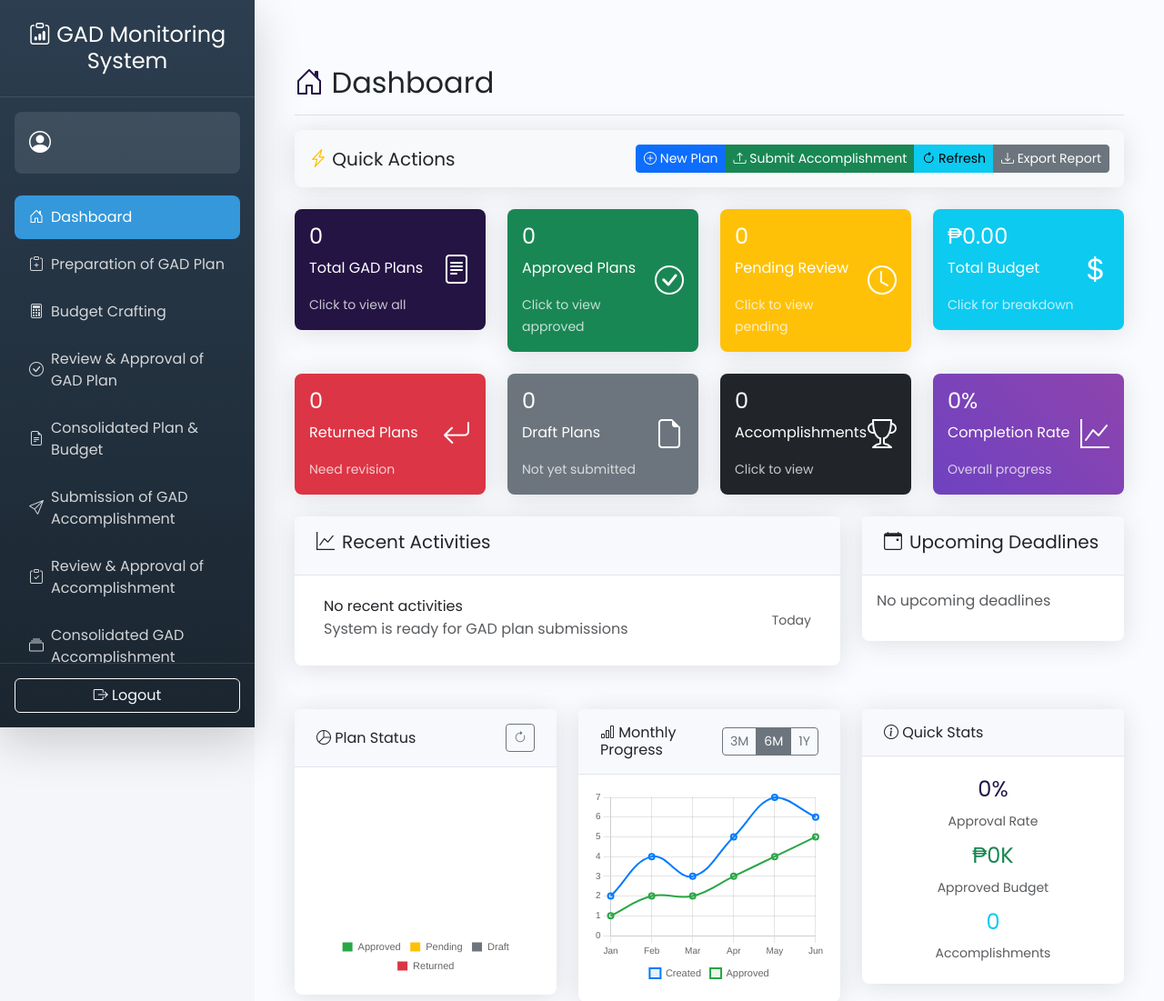
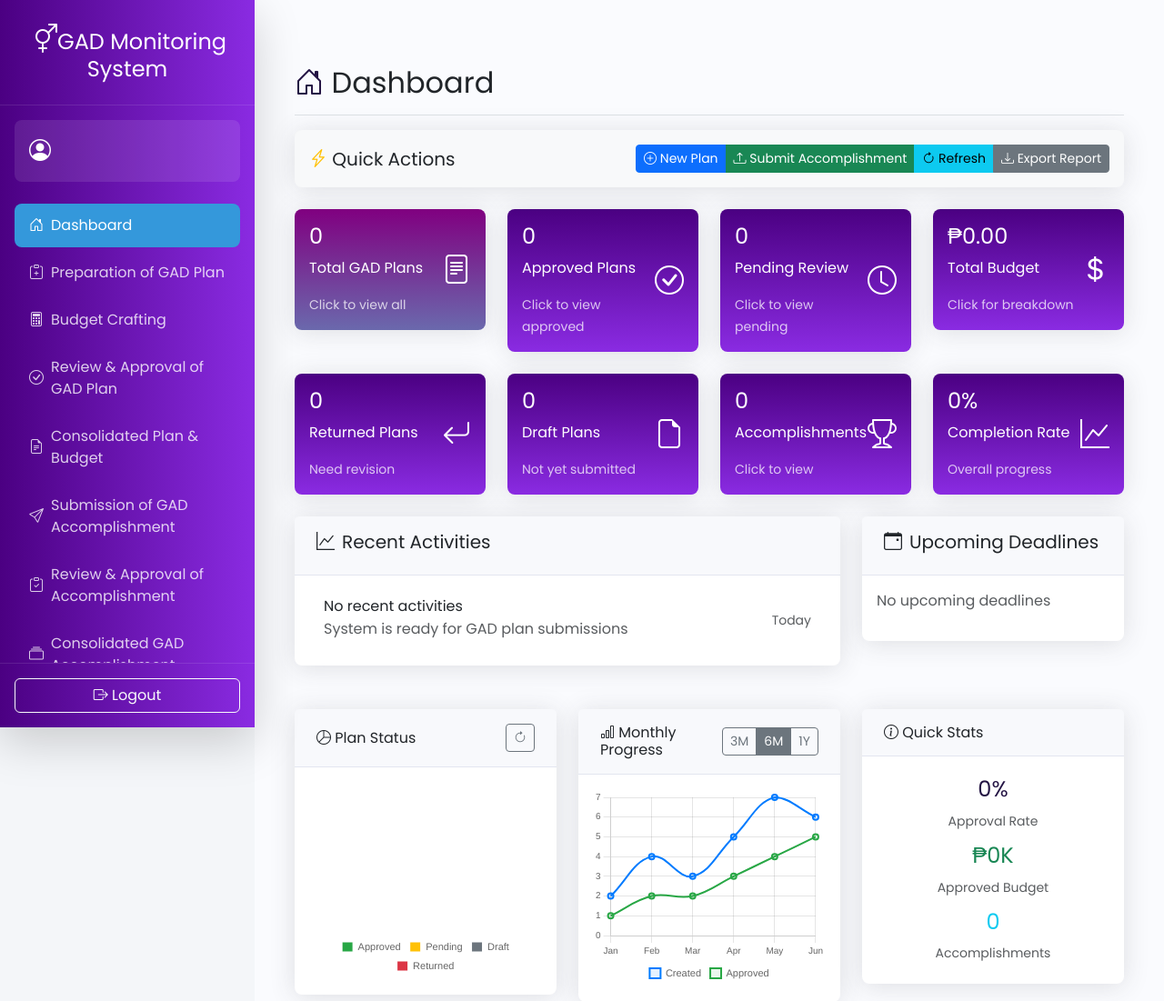
Before and after one commit to Jmcinco/gadmonitoringnew, a CodeIgniter 4 app: the page made by app/Views/FocalDashboard.php in a window 1280 px wide. Shown: the top 1101 px of the page at 91% size. Run offline with PHP 8.4 and a stand-in for CodeIgniter, Linux system fonts and the light colour scheme; the template is opened without the code that fills it, so the values that code supplies are empty; some libraries are stand-ins or nearby versions.

Commit message:
Revised some files

```diff
--- a/app/Views/AdminDashboard.php
+++ b/app/Views/AdminDashboard.php
@@ -119,7 +119,7 @@
     <nav id="sidebar" class="sidebar">
         <div class="sidebar-header">
             <h4 class="text-white mb-0">
-                <i class="bi bi-shield-check"></i> GAD Monitoring System
+                <i class="bi bi-gender-ambiguous" style="font-size: 2rem; color: rgb(255, 255, 255);"> </i> GAD Monitoring System
             </h4>
         </div>
         <div class="sidebar-content">
--- a/app/Views/FocalDashboard.php
+++ b/app/Views/FocalDashboard.php
@@ -29,7 +29,7 @@
             left: 0;
             height: 100vh;
             width: var(--sidebar-width);
-            background: linear-gradient(180deg, var(--sidebar-bg) 0%, #1a252f 100%);
+            background: linear-gradient(90deg, #4B0082, #8A2BE2);
             color: white;
             z-index: 1000;
             display: flex;
@@ -127,7 +127,7 @@
     <nav id="sidebar" class="sidebar">
         <div class="sidebar-header">
             <h4 class="text-white mb-0">
-                <i class="bi bi-clipboard-data"></i> GAD Monitoring System
+                <i class="bi bi-gender-ambiguous" style="font-size: 2rem; color: rgb(255, 255, 255);"></i>GAD Monitoring System
             </h4>
         </div>
 
@@ -238,7 +238,7 @@
                 <!-- Statistics Cards -->
                 <div class="row mb-4">
                     <div class="col-md-3">
-                        <div class="card text-white bg-primary clickable-card" onclick="filterPlans('all')" style="cursor: pointer;">
+                        <div class="card text-white clickable-card" onclick="filterPlans('all')" style="cursor: pointer; background: linear-gradient(to bottom, #800080, #2a2788b0);">
                             <div class="card-body">
                                 <div class="d-flex justify-content-between">
                                     <div>
@@ -254,7 +254,7 @@
                         </div>
                     </div>
                     <div class="col-md-3">
-                        <div class="card text-white bg-success clickable-card" onclick="filterPlans('approved')" style="cursor: pointer;">
+                        <div class="card text-white clickable-card" onclick="filterPlans('approved')" style="cursor: pointer; background: linear-gradient(to bottom, #4B0082, #8A2BE2);">
                             <div class="card-body">
                                 <div class="d-flex justify-content-between">
                                     <div>
@@ -270,7 +270,7 @@
                         </div>
                     </div>
                     <div class="col-md-3">
-                        <div class="card text-white bg-warning clickable-card" onclick="filterPlans('pending')" style="cursor: pointer;">
+                        <div class="card text-white clickable-card" onclick="filterPlans('pending')" style="cursor: pointer; background: linear-gradient(to bottom, #4B0082, #8A2BE2);">
                             <div class="card-body">
                                 <div class="d-flex justify-content-between">
                                     <div>
@@ -286,7 +286,7 @@
                         </div>
                     </div>
                     <div class="col-md-3">
-                        <div class="card text-white bg-info clickable-card" onclick="showBudgetBreakdown()" style="cursor: pointer;">
+                        <div class="card text-white clickable-card" onclick="showBudgetBreakdown()" style="cursor: pointer; background: linear-gradient(to bottom, #4B0082, #8A2BE2);">
                             <div class="card-body">
                                 <div class="d-flex justify-content-between">
                                     <div>
@@ -306,7 +306,7 @@
                 <!-- Additional Status Cards -->
                 <div class="row mb-4">
                     <div class="col-md-3">
-                        <div class="card text-white bg-danger clickable-card" onclick="filterPlans('returned')" style="cursor: pointer;">
+                       <div class="card text-white clickable-card" onclick="filterPlans('returned')" style="cursor: pointer; background: linear-gradient(to bottom, #4B0082, #8A2BE2);">
                             <div class="card-body">
                                 <div class="d-flex justify-content-between">
                                     <div>
@@ -322,7 +322,7 @@
                         </div>
                     </div>
                     <div class="col-md-3">
-                        <div class="card text-white bg-secondary clickable-card" onclick="filterPlans('draft')" style="cursor: pointer;">
+                        <div class="card text-white  clickable-card" onclick="filterPlans('draft')" style="cursor: pointer; background: linear-gradient(to bottom, #4B0082, #8A2BE2);">
                             <div class="card-body">
                                 <div class="d-flex justify-content-between">
                                     <div>
@@ -338,7 +338,7 @@
                         </div>
                     </div>
                     <div class="col-md-3">
-                        <div class="card text-white bg-dark clickable-card" onclick="showAccomplishments()" style="cursor: pointer;">
+                        <div class="card text-white clickable-card" onclick="showAccomplishments()" style="cursor: pointer; background: linear-gradient(to bottom, #4B0082, #8A2BE2);">
                             <div class="card-body">
                                 <div class="d-flex justify-content-between">
                                     <div>
@@ -354,7 +354,7 @@
                         </div>
                     </div>
                     <div class="col-md-3">
-                        <div class="card text-white bg-purple clickable-card" onclick="showProgress()" style="cursor: pointer; background: linear-gradient(45deg, #6f42c1, #8e44ad);">
+                        <div class="card text-white clickable-card" onclick="showProgress()" style="cursor: pointer; background: linear-gradient(to bottom, #4B0082, #8A2BE2);">
                             <div class="card-body">
                                 <div class="d-flex justify-content-between">
                                     <div>
--- a/app/Views/Member/AccomplishmentSubmission.php
+++ b/app/Views/Member/AccomplishmentSubmission.php
@@ -12,7 +12,7 @@
     <nav class="navbar navbar-expand-lg navbar-dark bg-primary">
         <div class="container-fluid">
             <a class="navbar-brand" href="dashboard.html">
-                <i class="bi bi-shield-check"></i> GAD Management System
+                <i class="bi bi-gender-ambiguous" style="font-size: 2rem; color: rgb(255, 255, 255);"> </i> GAD Monitoring System
             </a>
             <button class="navbar-toggler" type="button" data-bs-toggle="collapse" data-bs-target="#navbarNav">
                 <span class="navbar-toggler-icon"></span>
--- a/app/Views/Member/ConsolidatedAccomplishment.php
+++ b/app/Views/Member/ConsolidatedAccomplishment.php
@@ -12,7 +12,7 @@
     <nav class="navbar navbar-expand-lg navbar-dark bg-primary">
         <div class="container-fluid">
             <a class="navbar-brand" href="dashboard.html">
-                <i class="bi bi-shield-check"></i> GAD Management System
+                <i class="bi bi-gender-ambiguous" style="font-size: 2rem; color: rgb(255, 255, 255);"> </i> GAD Monitoring System
             </a>
             <button class="navbar-toggler" type="button" data-bs-toggle="collapse" data-bs-target="#navbarNav">
                 <span class="navbar-toggler-icon"></span>
--- a/app/Views/Member/MonitoringEvaluation.php
+++ b/app/Views/Member/MonitoringEvaluation.php
@@ -12,7 +12,7 @@
     <nav class="navbar navbar-expand-lg navbar-dark bg-primary">
         <div class="container-fluid">
             <a class="navbar-brand" href="dashboard.html">
-                <i class="bi bi-shield-check"></i> GAD Management System
+                <i class="bi bi-gender-ambiguous" style="font-size: 2rem; color: rgb(255, 255, 255);"> </i> GAD Monitoring System
             </a>
             <button class="navbar-toggler" type="button" data-bs-toggle="collapse" data-bs-target="#navbarNav">
                 <span class="navbar-toggler-icon"></span>
--- a/app/Views/Member/ReviewApproval.php
+++ b/app/Views/Member/ReviewApproval.php
@@ -39,7 +39,7 @@ $gadPlans = $gadPlans ?? [];
             left: 0;
             height: 100vh;
             width: var(--sidebar-width);
-            background: linear-gradient(180deg, var(--sidebar-bg) 0%, #1a252f 100%);
+            background: linear-gradient(90deg, #4B0082, #8A2BE2);
             color: white;
             z-index: 1000;
             display: flex;
@@ -133,7 +133,7 @@ $gadPlans = $gadPlans ?? [];
     <nav id="sidebar" class="sidebar">
         <div class="sidebar-header">
             <h4 class="text-white mb-0">
-                <i class="bi bi-shield-check"></i> GAD Management System
+                <i class="bi bi-gender-ambiguous" style="font-size: 2rem; color: rgb(255, 255, 255);"> </i> GAD Monitoring System
             </h4>
         </div>
         <div class="sidebar-content">
--- a/app/Views/MemberDashboard.php
+++ b/app/Views/MemberDashboard.php
@@ -38,7 +38,7 @@ if (!session()->get('isLoggedIn') || session()->get('role_id') != 2) {
             left: 0;
             height: 100vh;
             width: var(--sidebar-width);
-            background: linear-gradient(180deg, var(--sidebar-bg) 0%, #1a252f 100%);
+            background: linear-gradient(90deg, #4B0082, #8A2BE2);
             color: white;
             z-index: 1000;
             display: flex;
@@ -136,7 +136,7 @@ if (!session()->get('isLoggedIn') || session()->get('role_id') != 2) {
     <nav id="sidebar" class="sidebar">
         <div class="sidebar-header">
             <h4 class="text-white mb-0">
-                <i class="bi bi-clipboard-data"></i> GAD Monitoring System
+                <i class="bi bi-gender-ambiguous" style="font-size: 2rem; color: rgb(255, 255, 255);"> </i> GAD Monitoring System
             </h4>
         </div>
 
--- a/app/Views/SecretariatDashboard.php
+++ b/app/Views/SecretariatDashboard.php
@@ -35,7 +35,7 @@
             left: 0;
             height: 100vh;
             width: var(--sidebar-width);
-            background: var(--sidebar-bg);
+            background: linear-gradient(90deg, #4B0082, #8A2BE2);
             color: var(--sidebar-text);
             z-index: 1000;
             display: flex;
@@ -270,7 +270,7 @@
         <!-- Sidebar Header -->
         <div class="sidebar-header">
             <h4 class="text-white mb-0">
-                <i class="bi bi-clipboard-data"></i> GAD System
+                <i class="bi bi-gender-ambiguous" style="font-size: 2rem; color: rgb(255, 255, 255);"> </i> GAD Monitoring System
             </h4>
         </div>
 
```
Also changed, not shown: app/Views/Member/BudgetCrafting.php (+1 -10 lines), app/Views/Member/ConsolidatedPlan.php (+1 -10 lines), app/Views/Member/PlanPreparation.php (+2 -10 lines), app/Views/Member/PlanReview.php (+2 -12 lines).
